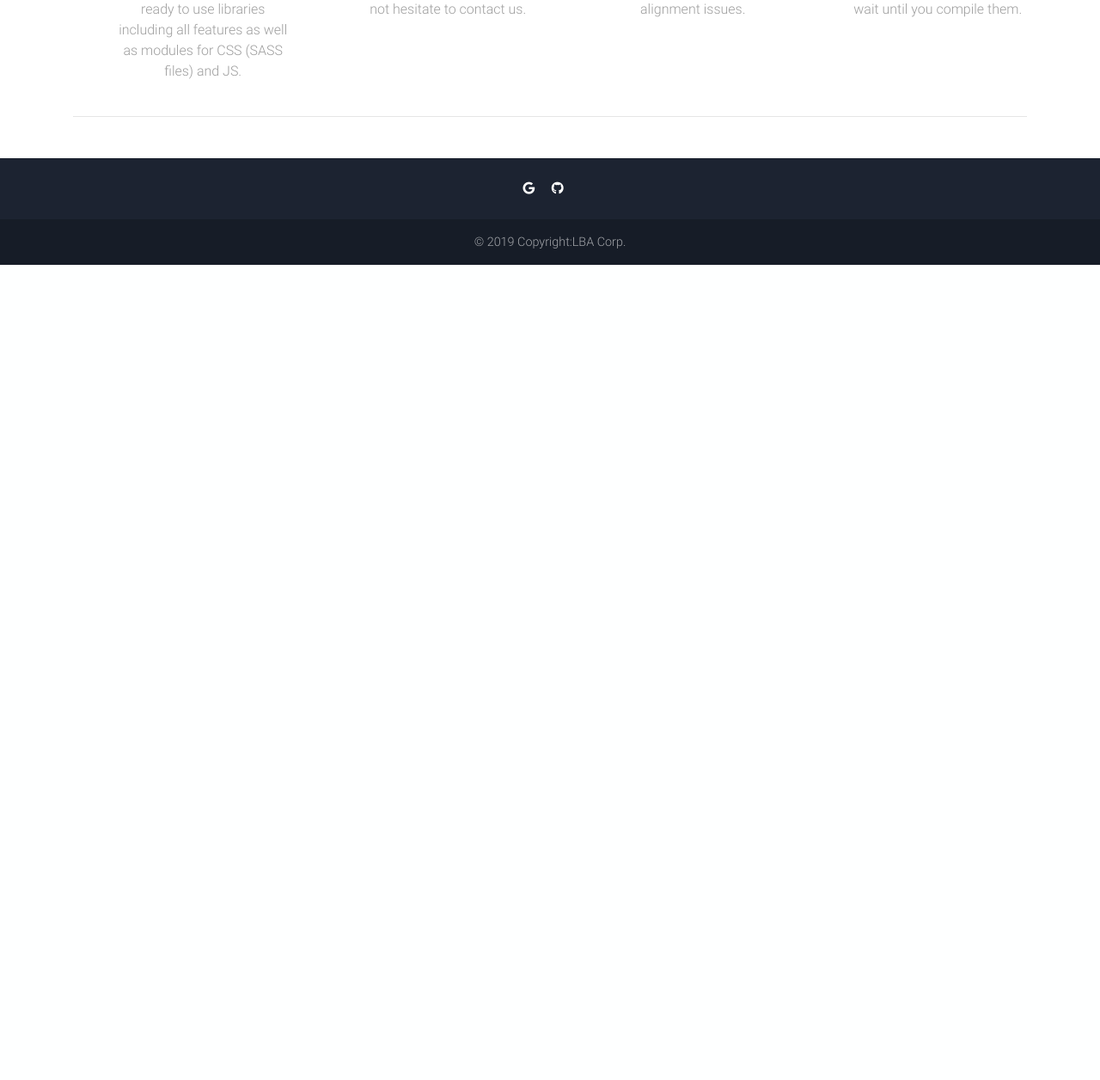
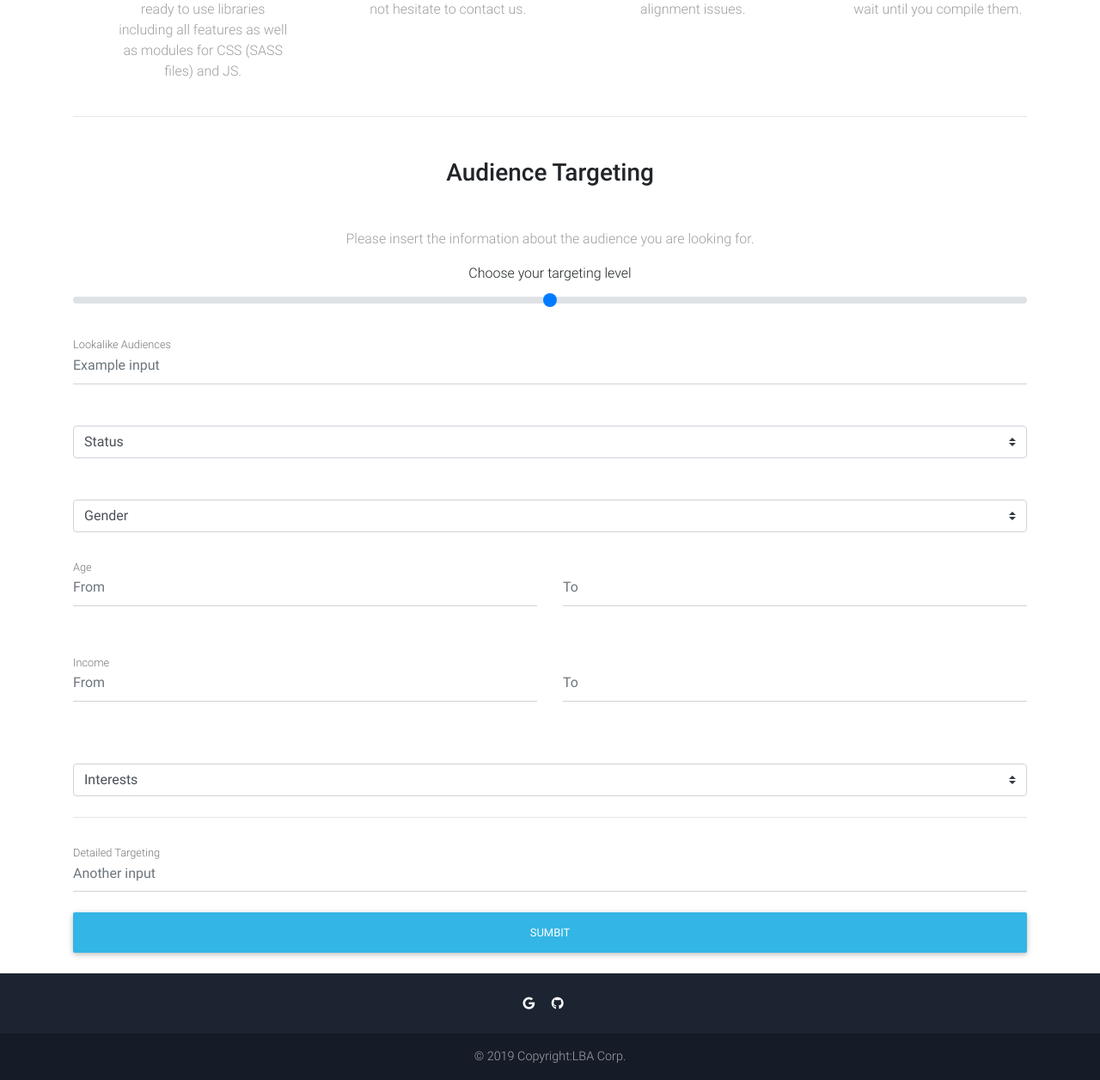
Before and after one commit to nirba27/finalProject, a PHP site: page /home.php in a window 1280 px wide. Shown: the part 2160-3416 px from the top of the page at 86% size. Before the commit the page ends 2468 px from the top, so only its background shows below. Run offline with PHP 8.4, Linux system fonts and the light colour scheme; some libraries are stand-ins or nearby versions.

Commit message:
First version 1.1

```diff
--- a/home.php
+++ b/home.php
@@ -38,8 +38,9 @@
                 </button>
             </div>
             <div class="modal-body">
-                ...
-            </div>
+                <div class="file-upload-wrapper">
+                    <input type="file" id="input-file-now" class="file-upload" />
+                </div>            </div>
             <div class="modal-footer">
                 <button type="button" class="btn btn-secondary btn-sm" data-dismiss="modal">Close</button>
                 <button type="button" class="btn btn-primary btn-sm">Save changes</button>
@@ -86,7 +87,7 @@
             <a class="nav-link" href="#statistics" target="_self" ng-click="myValue=0">Statistics</a>
           </li>
           <li class="nav-item">
-            <a class="nav-link" href="" target="_blank">Data</a>
+            <a class="nav-link" href="#data" target="_self">Data</a>
           </li>
         </ul>
 
@@ -483,9 +484,10 @@
     </section>
     <!--Section: More-->
 
-      <hr class="mb-5">
 
       <section id="statistics" ng-hide="myValue">
+          <hr class="mb-5">
+
           <h3 class="h3 text-center mb-5">Statistics</h3>
           <!--Grid row-->
           <div class="row wow fadeIn" >
@@ -816,6 +818,145 @@
               <!--Grid column-->
 
       </section>
+
+
+      <!--Section: Data-->
+      <section id="data" ng-hide="data">
+          <hr class="mb-5">
+
+          <h3 class="h3 text-center mb-5">Audience Targeting</h3>
+          <p class="grey-text">Please insert the information about the audience you are looking for.</p>
+
+
+          <!-- Material form group -->
+          <form>
+              <label for="customRange3">Choose your targeting level</label>
+              <input type="range" class="custom-range" min="1" max="3" step="1" id="customRange3">
+
+              <!-- Material input -->
+              <div class="md-form form-group mt-5">
+                  <input type="text" class="form-control" id="formGroupExampleInputMD" placeholder="Example input">
+                  <label for="formGroupExampleInputMD">Lookalike Audiences</label>
+              </div>
+              <!-- Material input -->
+              <div class="md-form form-group mt-5">
+
+                  <select class="browser-default custom-select">
+                      <option value="" disabled selected>Status</option>
+                      <option value="1">Single</option>
+                      <option value="2">Couple</option>
+                      <option value="3">Family</option>
+                      <option value="3">All</option>
+                  </select>
+
+              </div>
+              <div class="md-form form-group mt-5">
+                  <select class="browser-default custom-select">
+                      <option value="" disabled selected>Gender</option>
+                      <option value="1">Men</option>
+                      <option value="2">Women</option>
+                      <option value="2">Both</option>
+                  </select>
+              </div>
+              <!-- Material input -->
+              <div class="md-form form-group mt-5">
+                  <!-- Grid row -->
+                  <div class="row">
+                      <!-- Grid column -->
+                      <div class="col">
+                          <!-- Material input -->
+                          <div class="md-form mt-0">
+                              <input type="text" class="form-control" placeholder="From">
+                              <label for="formGroupExampleInputMD">Age</label>
+
+                          </div>
+                      </div>
+                      <!-- Grid column -->
+
+                      <!-- Grid column -->
+                      <div class="col">
+                          <!-- Material input -->
+                          <div class="md-form mt-0">
+                              <input type="text" class="form-control" placeholder="To">
+
+                          </div>
+
+                      </div>
+                      <!-- Grid column -->
+                  </div>
+                  <!-- Grid row -->
+
+              </div>
+
+              <div class="md-form form-group mt-5">
+                  <!-- Grid row -->
+                  <div class="row">
+                      <!-- Grid column -->
+                      <div class="col">
+                          <!-- Material input -->
+                          <div class="md-form mt-0">
+                              <input type="text" class="form-control" placeholder="From">
+                              <label for="formGroupExampleInputMD">Income</label>
+
+                          </div>
+                      </div>
+                      <!-- Grid column -->
+
+                      <!-- Grid column -->
+                      <div class="col">
+                          <!-- Material input -->
+                          <div class="md-form mt-0">
+                              <input type="text" class="form-control" placeholder="To">
+
+                          </div>
+
+                      </div>
+                      <!-- Grid column -->
+                  </div>
+                  <!-- Grid row -->
+
+              </div>
+
+
+              <div class="md-form form-group mt-5">
+                  <select ng-model="attr" class="browser-default custom-select">
+                      <option value="" disabled selected>Interests</option>
+                      <option value="1">Sport</option>
+                      <option value="2">History</option>
+                      <option value="3">Children</option>
+                      <option value="4">Adventures</option>
+                  </select>
+              </div>
+
+
+              <hr class="mb-5">
+
+              <div class="md-form form-group mt-5">
+                  <input type="text" class="form-control" id="formGroupExampleInput5MD" placeholder="Another input">
+                  <label for="formGroupExampleInput2MD">Detailed Targeting</label>
+              </div>
+
+              <!-- Sign in button -->
+              <button class="btn btn-info btn-block my-4" type="submit" ng-click="data=1;loading=0;get_audience();">Sumbit</button>
+
+          </form>
+          <!-- Material form group -->
+
+      </section>
+      <!--Section: Main features & Quick Start-->
+      <section id="loading" ng-hide="loading">
+          <div class="spinner-border" style="width: 3rem; height: 3rem;" role="status">
+              <span class="sr-only">Loading...</span>
+          </div>
+      </section>
+
+      <section id="res" ng-hide="res">
+
+          <h3 class="h3 text-center mb-5">Here are your targets</h3>
+          <p class="grey-text">Please insert the information about the audience you are looking for.</p>
+
+      </section>
+      <!--Section: Main features & Quick Start-->
   </div>
 </main>
 <!--Main layout-->
--- a/js/lba.js
+++ b/js/lba.js
@@ -43,6 +43,9 @@ app.service('fileUpload', ['$http', function ($http) {
 app.controller('ng-cases', function ($scope, $http, $interval, fileUpload) {
 
     $scope.myValue = 1;
+    $scope.data = 0;
+    $scope.res = 1;
+    $scope.loading = 1;
     $scope.user = "";
     $scope.pass = "";
 
@@ -102,6 +105,29 @@ app.controller('ng-cases', function ($scope, $http, $interval, fileUpload) {
     } //the funtion
 
 
+    $scope.get_audience = function ()
+    {
+        console.log($scope.attr)
+        var request = $http({
+            method: "POST",
+            url:"php/get_audience.php",
+            data: $.param({
+                attr:$scope.attr,
+            }),
+            headers: { 'Content-Type': 'application/x-www-form-urlencoded' }
+        }); //request
+        request.success(function (data) {
+            if (data != "0"){
+                $scope.res = 0;
+                $scope.loading = 1;
+            }
+            else {
+                $scope.res = 0;
+                $scope.loading = 1;
+            }
+        }); //success
+    } //the funtion
+
     $scope.show_statistics = function()
     {
         $scope.myValue = 0;
```
Also changed, not shown: php/get_audience.php (added, +36 -0 lines).
